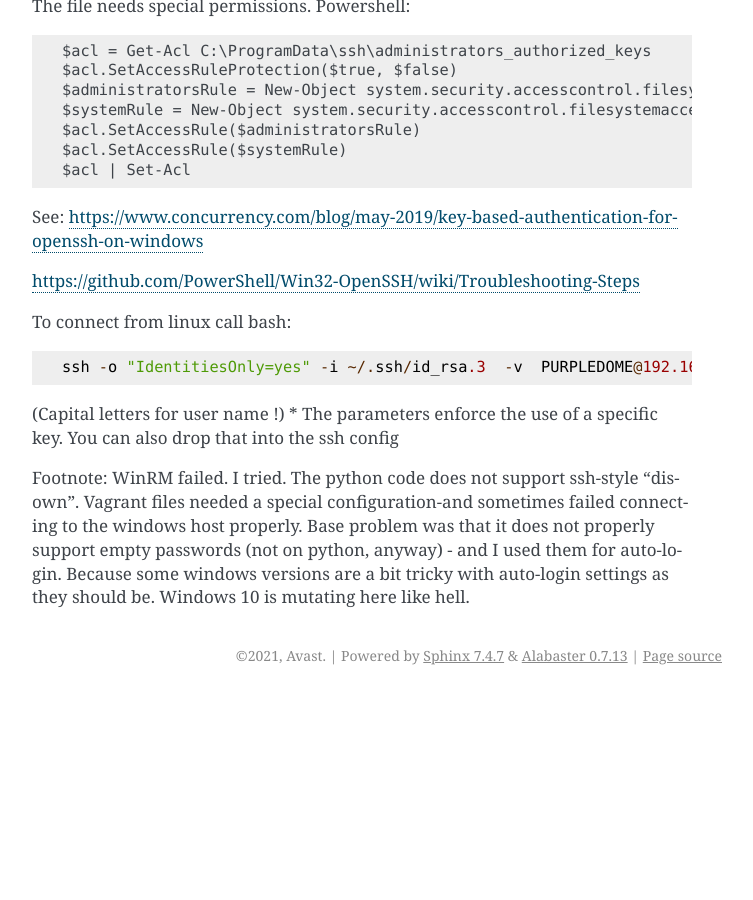
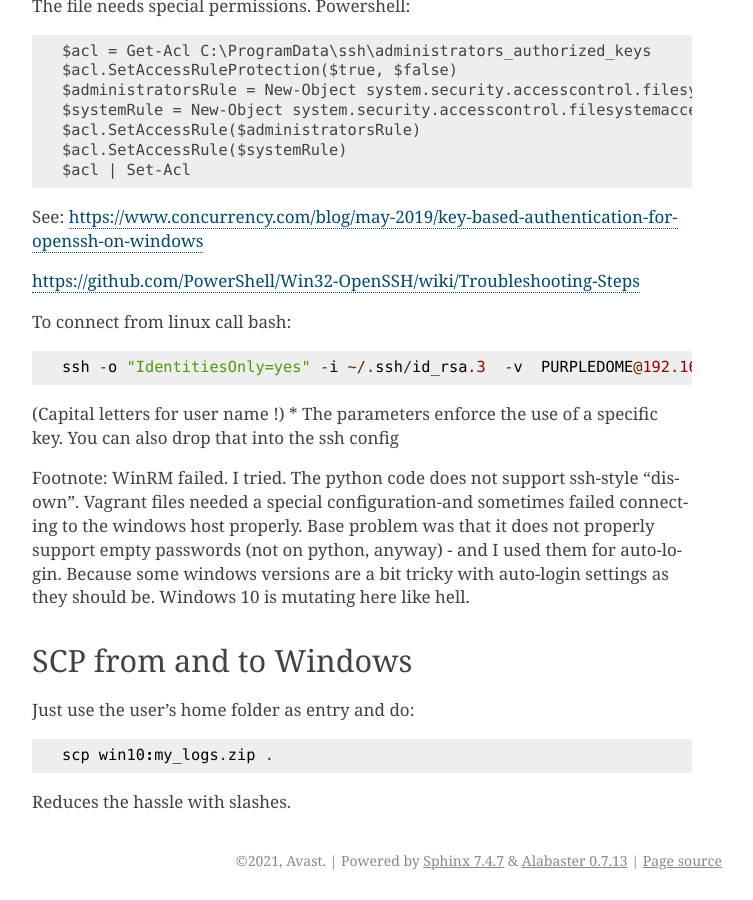
Before and after one commit to avast/PurpleDome, a Sphinx documentation site: the page built from doc/source/basics/windows_targets.rst, in a window 1280 px wide and 900 px high, scrolled down 1407 px. Shown: the whole window, without its empty margins (388-1141 px from the left). Built offline with Sphinx 7.4.7, drawn with Linux system fonts in a browser that asks for light colours; before the commit the page ends 2102 px from its top, so only the background shows below that; some of the changed text lies outside the part shown.

Commit message:
Extended windows documentation and added scp workarounds

```diff
--- a/doc/source/basics/windows_targets.rst
+++ b/doc/source/basics/windows_targets.rst
@@ -75,3 +75,12 @@ To connect from linux call bash::
 * The parameters enforce the use of a specific key. You can also drop that into the ssh config
 
 Footnote: WinRM failed. I tried. The python code does not support ssh-style "disown". Vagrant files needed a special configuration-and sometimes failed connecting to the windows host properly. Base problem was that it does not properly support empty passwords (not on python, anyway) - and I used them for auto-login. Because some windows versions are a bit tricky with auto-login settings as they should be. Windows 10 is mutating here like hell.
+
+SCP from and to Windows
+-----------------------
+
+Just use the user's home folder as entry and do::
+
+    scp win10:my_logs.zip .
+
+Reduces the hassle with slashes.
```
